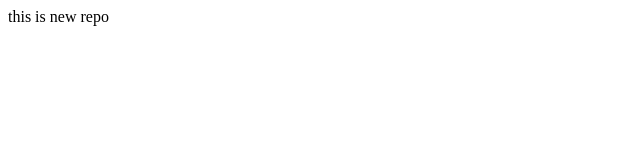
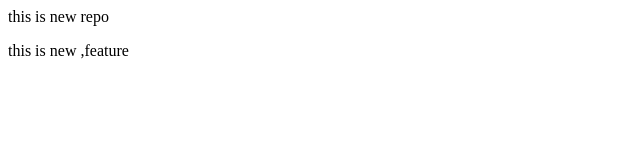
Before and after one commit to adarshtiwari789/localrepo, a plain HTML site: page index.html in a window 1280 px wide. Shown: the whole page, without its empty margins (0-640 px from the left). Drawn offline with Linux system fonts and the light colour scheme.

Commit message:
add new feature

```diff
--- a/index.html
+++ b/index.html
@@ -1 +1,2 @@
 <p>this is new repo </p>
+<p>this is new ,feature </p>
```
